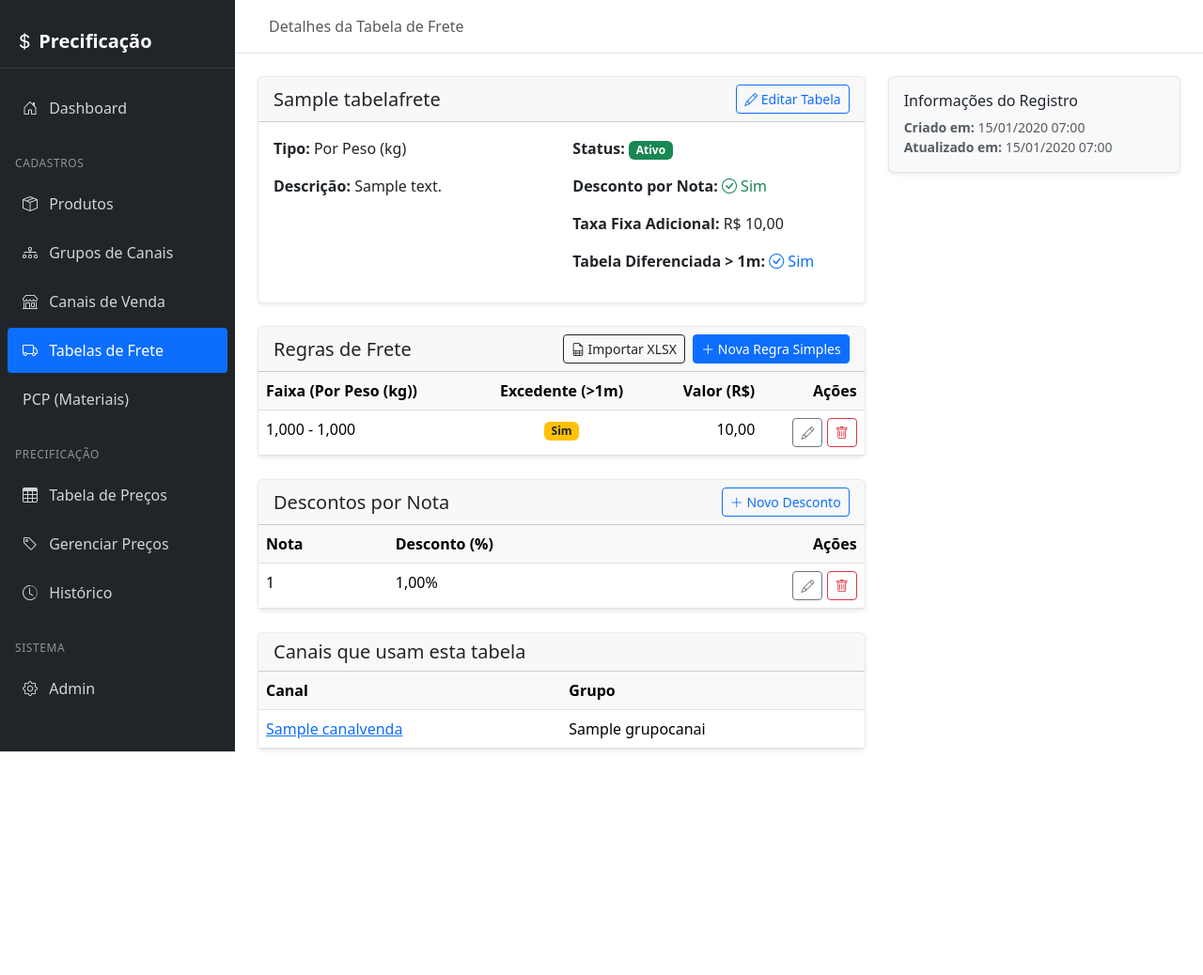
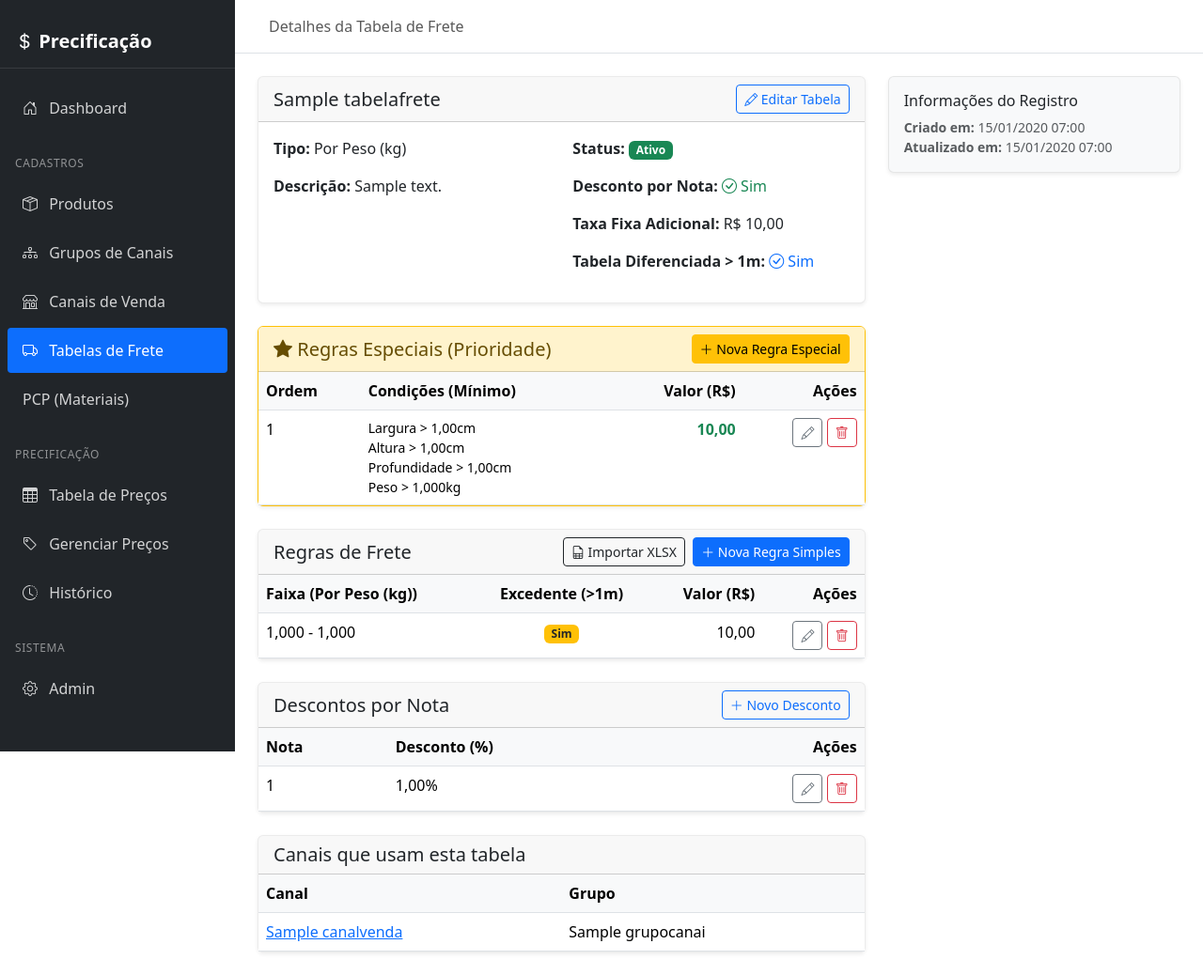
Before and after one commit to KaueSobreira/Precos, a Django app: page /tabelas-frete/1/ in a window 1280 px wide. Shown: the whole page at 94% size. Before the commit the page ends 800 px from the top, so only its background shows below. Run offline with Django 5.2, Linux system fonts and the light colour scheme; tables that the repository leaves empty hold one stand-in row (values such as "Sample post").

Commit message:
feat: Introduce special freight rules for enhanced pricing flexibility
- Added a new model, RegraFreteEspecial, to define special freight rules based on minimum dimensions and weight, allowing for fixed freight values under specific conditions.
- Updated the TabelaFrete model to incorporate logic for evaluating these special rules during freight calculations.
- Enhanced URL routing to include paths for creating, updating, and deleting special freight rules.
- Updated views to manage special freight rules, including context data for templates.
- Modified the detail template to display special freight rules, providing users with a clear interface for managing these rules.

```diff
--- a/tabela_frete/models.py
+++ b/tabela_frete/models.py
@@ -39,6 +39,13 @@ class TabelaFrete(models.Model):
         """
         if peso is None: peso = Decimal('0.000')
         if preco is None: preco = Decimal('0.00')
+
+        # 0. Verifica Regras Especiais (Prioridade Máxima)
+        # Ex: Se peso > 30kg ou dimensões > X, usa valor fixo especial
+        regras_especiais = self.regras_especiais.filter(ativo=True).order_by('ordem')
+        for regra in regras_especiais:
+            if regra.avaliar_condicao(largura, altura, profundidade, peso):
+                return regra.valor_frete
 
         # 1. Verifica se é excedente (> 100cm em qualquer dimensão)
         # Só ativa a flag se a tabela estiver configurada para usar tabela excedente
@@ -96,6 +103,42 @@ class TabelaFrete(models.Model):
             if regra.avaliar_condicao(valor_teste):
                 return regra.valor_frete
         return Decimal('0.00')
+
+
+class RegraFreteEspecial(models.Model):
+    """
+    Regra Especial de Frete (Prioridade sobre as outras).
+    Define condições mínimas de dimensões ou peso para aplicar um valor fixo.
+    Se todas as condições definidas na regra forem atendidas, o frete é aplicado.
+    """
+    tabela = models.ForeignKey(TabelaFrete, related_name='regras_especiais', on_delete=models.CASCADE)
+    ordem = models.PositiveIntegerField(default=0)
+
+    largura_min = models.DecimalField(max_digits=10, decimal_places=2, null=True, blank=True, verbose_name='Largura Mín (cm)')
+    altura_min = models.DecimalField(max_digits=10, decimal_places=2, null=True, blank=True, verbose_name='Altura Mín (cm)')
+    profundidade_min = models.DecimalField(max_digits=10, decimal_places=2, null=True, blank=True, verbose_name='Profundidade Mín (cm)')
+    peso_min = models.DecimalField(max_digits=10, decimal_places=3, null=True, blank=True, verbose_name='Peso Mín (kg)')
+
+    valor_frete = models.DecimalField(max_digits=10, decimal_places=2, verbose_name='Valor Frete')
+    ativo = models.BooleanField(default=True)
+
+    class Meta:
+        verbose_name = 'Regra Especial'
+        verbose_name_plural = 'Regras Especiais'
+        ordering = ['tabela', 'ordem']
+
+    def avaliar_condicao(self, largura, altura, profundidade, peso):
+        # Se o campo estiver preenchido, a condição deve ser atendida
+        if self.largura_min is not None and largura < self.largura_min:
+            return False
+        if self.altura_min is not None and altura < self.altura_min:
+            return False
+        if self.profundidade_min is not None and profundidade < self.profundidade_min:
+            return False
+        if self.peso_min is not None and peso < self.peso_min:
+            return False
+
+        return True
 
 
 class RegraFreteMatriz(models.Model):
--- a/tabela_frete/urls.py
+++ b/tabela_frete/urls.py
@@ -24,6 +24,11 @@ urlpatterns = [
     path('regras-simples/<int:pk>/editar/', views.RegraSimplesUpdateView.as_view(), name='regra_simples_update'),
     path('regras-simples/<int:pk>/excluir/', views.RegraSimplesDeleteView.as_view(), name='regra_simples_delete'),
 
+    # Regras Especiais
+    path('<int:tabela_pk>/regras-especiais/nova/', views.RegraEspecialCreateView.as_view(), name='regra_especial_create'),
+    path('regras-especiais/<int:pk>/editar/', views.RegraEspecialUpdateView.as_view(), name='regra_especial_update'),
+    path('regras-especiais/<int:pk>/excluir/', views.RegraEspecialDeleteView.as_view(), name='regra_especial_delete'),
+
     # Descontos
     path('<int:tabela_pk>/descontos/novo/', views.DescontoCreateView.as_view(), name='desconto_create'),
     path('descontos/<int:pk>/editar/', views.DescontoUpdateView.as_view(), name='desconto_update'),
--- a/tabela_frete/views.py
+++ b/tabela_frete/views.py
@@ -8,7 +8,7 @@ from django.http import HttpResponse
 from decimal import Decimal, InvalidOperation
 import openpyxl
 
-from .models import TabelaFrete, RegraFreteMatriz, RegraFreteSimples, DescontoNotaVendedor
+from .models import TabelaFrete, RegraFreteMatriz, RegraFreteSimples, DescontoNotaVendedor, RegraFreteEspecial
 
 # --- Tabela Frete ---
 
@@ -89,7 +89,7 @@ class RegrasMatrizImportView(View):
             return redirect('regras_matriz_import', tabela_pk=tabela.pk)
 
         try:
-            wb = openpyxl.load_workbook(arquivo, data_only=True) # data_only lê valores, não fórmulas
+            wb = openpyxl.load_workbook(arquivo, data_only=True)
             ws = wb.active
 
             regras_criadas = []
@@ -98,10 +98,9 @@ class RegrasMatrizImportView(View):
                 if substituir:
                     tabela.regras_matriz.all().delete()
 
-                # Ignorar cabeçalho (começar da linha 2)
                 rows = list(ws.rows)
                 if len(rows) > 0:
-                    data_rows = rows[1:]
+                    data_rows = rows[1:] # Ignorar cabeçalho
                 else:
                     data_rows = []
 
@@ -331,6 +330,7 @@ class TabelaFreteDetailView(DetailView):
         else:
             context['regras'] = self.object.regras_simples.all().order_by('excedente', 'inicio')
 
+        context['regras_especiais'] = self.object.regras_especiais.all().order_by('ordem')
         context['descontos'] = self.object.descontos_nota.all().order_by('nota')
         context['canais'] = self.object.canais.all()
         return context
@@ -483,3 +483,48 @@ class DescontoDeleteView(DeleteView):
 
     def get_success_url(self):
         return reverse('tabela_frete_detail', kwargs={'pk': self.object.tabela.pk})
+
+# --- Regra Especial ---
+
+class RegraEspecialCreateView(CreateView):
+    model = RegraFreteEspecial
+    template_name = 'tabela_frete/regra_especial_form.html'
+    fields = ['ordem', 'largura_min', 'altura_min', 'profundidade_min', 'peso_min', 'valor_frete', 'ativo']
+
+    def dispatch(self, request, *args, **kwargs):
+        self.tabela = get_object_or_404(TabelaFrete, pk=kwargs['tabela_pk'])
+        return super().dispatch(request, *args, **kwargs)
+
+    def form_valid(self, form):
+        form.instance.tabela = self.tabela
+        return super().form_valid(form)
+
+    def get_context_data(self, **kwargs):
+        context = super().get_context_data(**kwargs)
+        context['tabela'] = self.tabela
+        context['titulo'] = "Nova Regra Especial"
+        return context
+
+    def get_success_url(self):
+        return reverse('tabela_frete_detail', kwargs={'pk': self.tabela.pk})
+
+class RegraEspecialUpdateView(UpdateView):
+    model = RegraFreteEspecial
+    template_name = 'tabela_frete/regra_especial_form.html'
+    fields = ['ordem', 'largura_min', 'altura_min', 'profundidade_min', 'peso_min', 'valor_frete', 'ativo']
+
+    def get_context_data(self, **kwargs):
+        context = super().get_context_data(**kwargs)
+        context['tabela'] = self.object.tabela
+        context['titulo'] = "Editar Regra Especial"
+        return context
+
+    def get_success_url(self):
+        return reverse('tabela_frete_detail', kwargs={'pk': self.object.tabela.pk})
+
+class RegraEspecialDeleteView(DeleteView):
+    model = RegraFreteEspecial
+    template_name = 'tabela_frete/regra_confirm_delete.html'
+
+    def get_success_url(self):
+        return reverse('tabela_frete_detail', kwargs={'pk': self.object.tabela.pk})
--- a/templates/canais_vendas/tabela_frete_detail.html
+++ b/templates/canais_vendas/tabela_frete_detail.html
@@ -51,6 +51,54 @@
                             {% endif %}
                         </p>
                     </div>
+                </div>
+            </div>
+        </div>
+
+        <!-- Regras Especiais -->
+        <div class="card mb-4 border-warning">
+            <div class="card-header bg-warning-subtle d-flex justify-content-between align-items-center">
+                <h5 class="mb-0 text-warning-emphasis"><i class="bi bi-star-fill"></i> Regras Especiais (Prioridade)</h5>
+                <a href="{% url 'regra_especial_create' tabela.pk %}" class="btn btn-sm btn-warning">
+                    <i class="bi bi-plus-lg"></i> Nova Regra Especial
+                </a>
+            </div>
+            <div class="card-body p-0">
+                <div class="table-responsive">
+                    <table class="table table-hover mb-0">
+                        <thead>
+                            <tr>
+                                <th>Ordem</th>
+                                <th>Condições (Mínimo)</th>
+                                <th class="text-end">Valor (R$)</th>
+                                <th class="text-end">Ações</th>
+                            </tr>
+                        </thead>
+                        <tbody>
+                            {% for regra in regras_especiais %}
+                            <tr>
+                                <td>{{ regra.ordem }}</td>
+                                <td>
+                                    <ul class="list-unstyled mb-0 small">
+                                        {% if regra.largura_min %}<li>Largura > {{ regra.largura_min }}cm</li>{% endif %}
+                                        {% if regra.altura_min %}<li>Altura > {{ regra.altura_min }}cm</li>{% endif %}
+                                        {% if regra.profundidade_min %}<li>Profundidade > {{ regra.profundidade_min }}cm</li>{% endif %}
+                                        {% if regra.peso_min %}<li>Peso > {{ regra.peso_min }}kg</li>{% endif %}
+                                    </ul>
+                                </td>
+                                <td class="text-end fw-bold text-success">{{ regra.valor_frete }}</td>
+                                <td class="text-end">
+                                    <a href="{% url 'regra_especial_update' regra.pk %}" class="btn btn-sm btn-outline-secondary"><i class="bi bi-pencil"></i></a>
+                                    <a href="{% url 'regra_especial_delete' regra.pk %}" class="btn btn-sm btn-outline-danger"><i class="bi bi-trash"></i></a>
+                                </td>
+                            </tr>
+                            {% empty %}
+                            <tr>
+                                <td colspan="4" class="text-center text-muted py-3">Nenhuma regra especial cadastrada.</td>
+                            </tr>
+                            {% endfor %}
+                        </tbody>
+                    </table>
                 </div>
             </div>
         </div>
```
Also changed, not shown: templates/tabela_frete/regra_especial_form.html (added, +101 -0 lines), tabela_frete/migrations/0005_regrafreteespecial.py (added).
